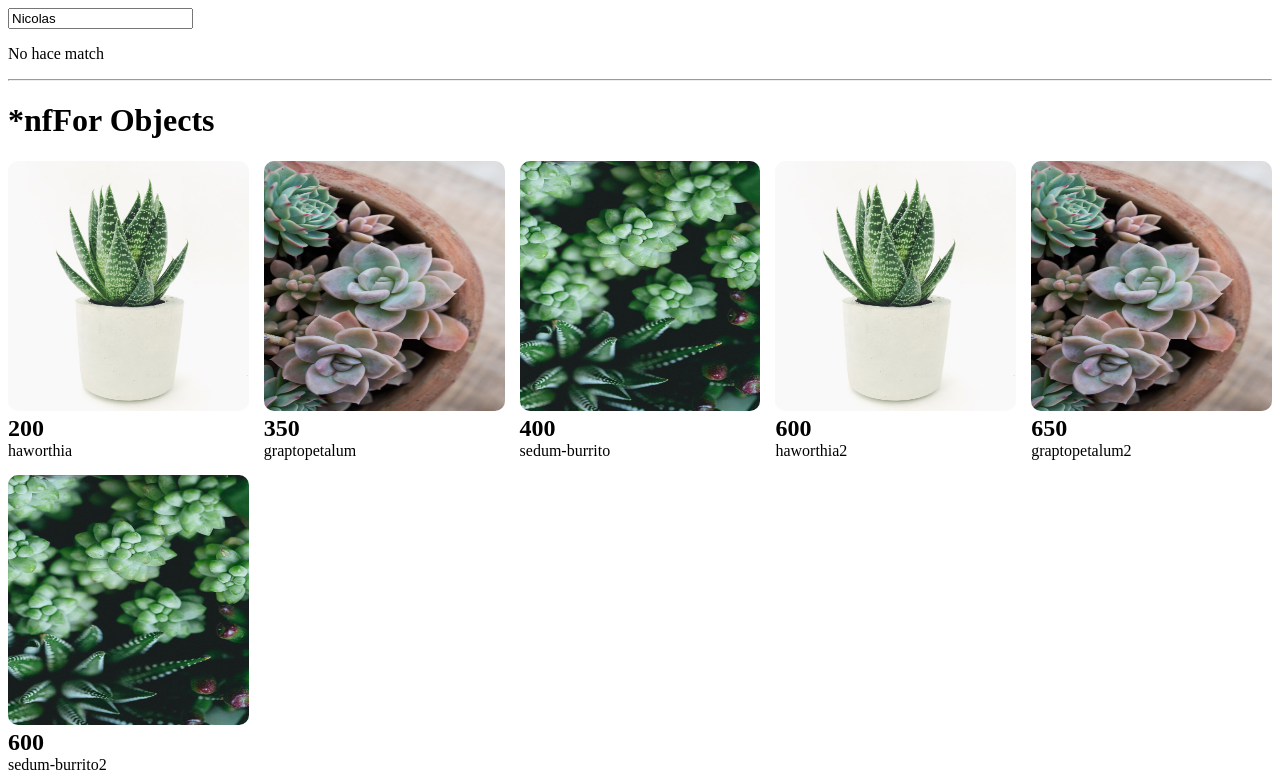
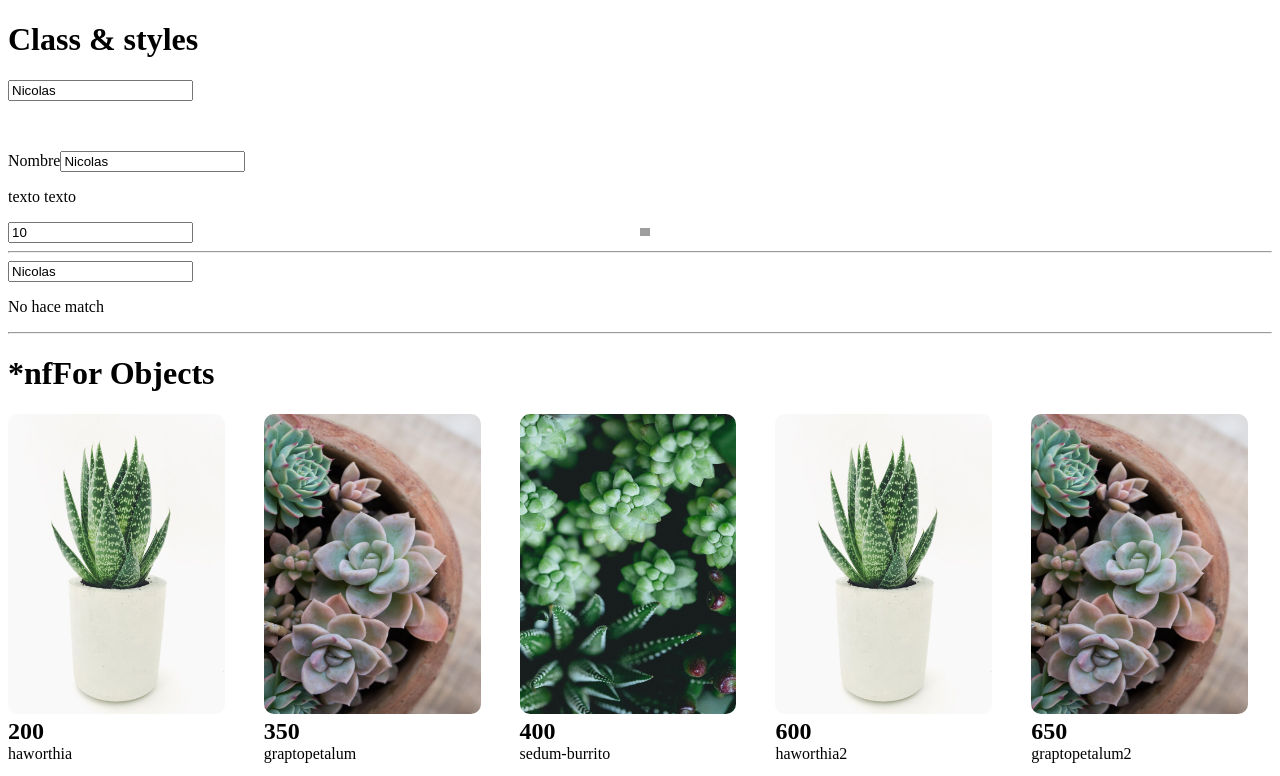
Before and after one commit to cosalamone/angular-platzi, an Angular app in the folder my-store/: page / in a window 1280 px wide. Shown: the top 776 px of the page. Built offline with nearby package versions, Linux system fonts and the light colour scheme; grey boxes are pictures that could not be loaded.

Commit message:
class and styles

```diff
--- a/my-store/src/app/app.component.html
+++ b/my-store/src/app/app.component.html
@@ -1,3 +1,23 @@
+<h1>Class & styles</h1>
+<input type="text" required #nameInput2="ngModel" [(ngModel)]="person.name" />
+<p class="message-error" [class.invalid]="nameInput2.invalid">
+  El campo es requerido
+</p>
+
+<label for="">Nombre</label>
+<input type="text" required #nameInput3="ngModel" [(ngModel)]="person.name" />
+<p [style.font-style]="nameInput3.invalid ? 'italic':'normal'">texto texto</p>
+
+<div class="styleDiv">
+  <div>
+    <input type="text"  [(ngModel)]="widthImg" />
+  </div>
+  <div>
+    <img [src]="person.avatar" [style.width.px]="widthImg">
+  </div>
+</div>
+
+<hr>
 <!-- [ngSwitch]\-->
 <input type="text" required [(ngModel)]="person.name" />
 <div [ngSwitch]="person.name">
--- a/my-store/src/app/app.component.scss
+++ b/my-store/src/app/app.component.scss
@@ -11,9 +11,9 @@
 
   div {
     img {
-      width: 100%;
+      width: 90%;
       border-radius: 10px;
-      height: 250px;
+      height: 300px;
     }
 
     h2,
@@ -24,6 +24,21 @@
   }
 }
 
+.styleDiv{
+display: grid;
+grid-template-columns: repeat(2, 1fr);
+}
+
+.message-error{
+  background-color: rgb(216, 57, 57);
+  color: white;
+  opacity: 0;
+  transition: all linear .5s;
+  &.invalid {
+    opacity: 1;
+  }
+}
+
 @media screen and (min-width:40em) {
   .products--grid {
     display: grid;
--- a/my-store/src/app/app.component.ts
+++ b/my-store/src/app/app.component.ts
@@ -8,6 +8,7 @@
   styleUrls: ['./app.component.scss']
 })
 export class AppComponent {
+  widthImg=10
   name = 'Constanza';
   age = 18;
   img = "https://t2.ev.ltmcdn.com/es/posts/4/8/4/plantar_suculentas_como_hacerlo_2484_orig.jpg";
```
